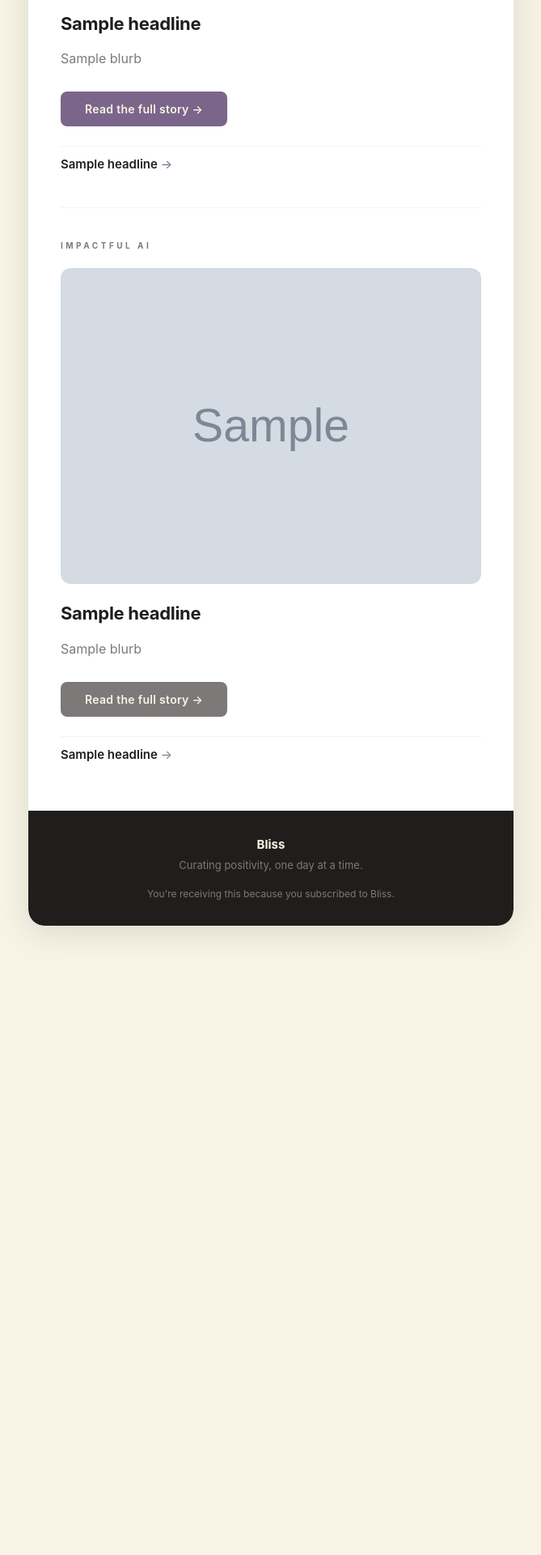
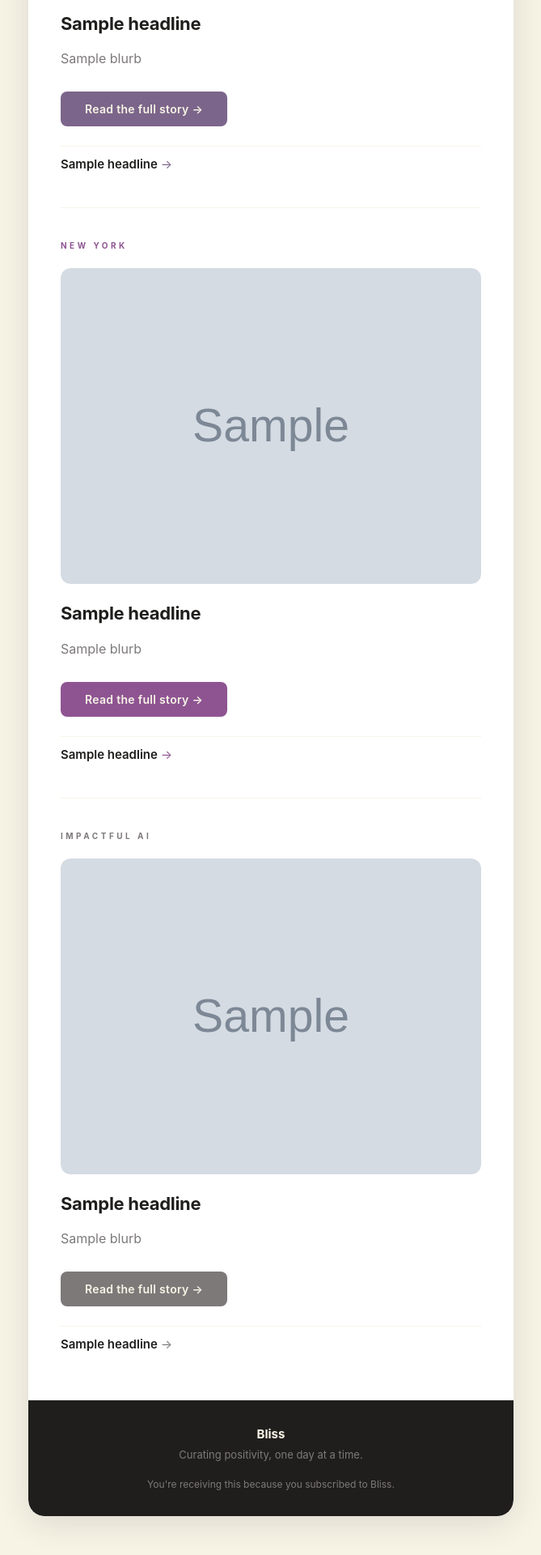
Before and after one commit to RogerWestfall/Bliss, a Python web app: template newsletter/templates/newsletter.html in a window 1280 px wide. Shown: the part 954-2874 px from the top of the page at 81% size, without its empty margins (305-974 px from the left). Before the commit the page ends 2108 px from the top, so only its background shows below. Run offline with Jinja, Linux system fonts and the light colour scheme; the template is opened without the code that fills it: most values are stand-ins (such as "Sample title", 1, 10 or a date in 2020); grey boxes marked "Sample" are stand-in pictures.

Commit message:
Add New York section: Brooklyn/Manhattan local news and events
- New section between Good News and Impactful AI
- Tavily search targets NYC local news, events, skateboarding, sports
  (Mets, Yankees, Knicks, Nets), Bed-Stuy, Bushwick, Manhattan
- Sources: Gothamist, Time Out, Brooklyn Paper, Bklyner, NY1, AMNY,
  NY Daily News, NY Post, NYC Go, Untapped Cities
- Fallback, mock data, renderer, and template all updated

https://claude.ai/code/session_01Lng22t5yArZsEGwbgvu7gZ

```diff
--- a/newsletter/renderer.py
+++ b/newsletter/renderer.py
@@ -7,7 +7,7 @@ from jinja2 import Environment, FileSystemLoader, select_autoescape
 _TEMPLATE_DIR = os.path.join(os.path.dirname(__file__), "templates")
 
 
-def render(quote: dict, good_news: dict, ai_impact: dict) -> str:
+def render(quote: dict, good_news: dict, ai_impact: dict, ny_news: dict) -> str:
     env = Environment(
         loader=FileSystemLoader(_TEMPLATE_DIR),
         autoescape=select_autoescape(["html"]),
@@ -18,4 +18,5 @@ def render(quote: dict, good_news: dict, ai_impact: dict) -> str:
         quote=quote,
         good_news=good_news,
         ai_impact=ai_impact,
+        ny_news=ny_news,
     )
--- a/newsletter/templates/newsletter.html
+++ b/newsletter/templates/newsletter.html
@@ -189,7 +189,82 @@
           </tr>
 
           <!-- ══════════════════════════════════════════
-               SECTION 3 — IMPACTFUL AI
+               SECTION 3 — NEW YORK
+               ══════════════════════════════════════════ -->
+          <tr>
+            <td class="section" style="padding:36px 40px 32px;">
+
+              <p style="margin:0 0 22px;font-size:10px;font-weight:700;letter-spacing:3.5px;
+                        text-transform:uppercase;color:#8e5492;">
+                New York
+              </p>
+
+              {% if ny_news.image %}
+              <div style="margin-bottom:22px;border-radius:12px;overflow:hidden;line-height:0;">
+                <img src="{{ ny_news.image }}"
+                     alt="{{ ny_news.headline }}"
+                     width="520"
+                     style="width:100%;max-width:520px;height:auto;display:block;border-radius:12px;" />
+              </div>
+              {% endif %}
+
+              <h2 class="headline"
+                  style="margin:0 0 14px;font-size:22px;font-weight:700;line-height:1.35;
+                         color:#1f1e1d;letter-spacing:-0.3px;">
+                {{ ny_news.headline }}
+              </h2>
+
+              <p style="margin:0 0 26px;font-size:16px;line-height:1.8;color:#7d7979;">
+                {{ ny_news.blurb }}
+              </p>
+
+              {% if ny_news.link %}
+              <table role="presentation" class="btn-wrap" cellspacing="0" cellpadding="0" border="0">
+                <tr>
+                  <td style="border-radius:8px;background-color:#8e5492;">
+                    <a href="{{ ny_news.link }}" class="btn"
+                       style="display:inline-block;padding:13px 30px;color:#f7f4e6;
+                              text-decoration:none;font-size:14px;font-weight:600;
+                              letter-spacing:0.3px;border-radius:8px;">
+                      Read the full story &rarr;
+                    </a>
+                  </td>
+                </tr>
+              </table>
+              {% endif %}
+
+              {% if ny_news.more %}
+              <table role="presentation" width="100%" cellspacing="0" cellpadding="0" border="0"
+                     style="margin-top:24px;">
+                {% for story in ny_news.more %}
+                <tr>
+                  <td style="padding:11px 0;border-top:1px solid #f7f4e6;">
+                    <a href="{{ story.link }}"
+                       style="color:#1f1e1d;text-decoration:none;font-size:15px;
+                              font-weight:600;line-height:1.4;">
+                      {{ story.headline }}
+                    </a>
+                    <span style="color:#8e5492;font-size:15px;"> &rarr;</span>
+                  </td>
+                </tr>
+                {% endfor %}
+              </table>
+              {% endif %}
+
+            </td>
+          </tr>
+
+          <!-- ── DIVIDER ── -->
+          <tr>
+            <td style="padding:0 40px 4px;">
+              <table role="presentation" width="100%" cellspacing="0" cellpadding="0" border="0">
+                <tr><td style="height:1px;background-color:#f7f4e6;font-size:0;line-height:0;">&nbsp;</td></tr>
+              </table>
+            </td>
+          </tr>
+
+          <!-- ══════════════════════════════════════════
+               SECTION 4 — IMPACTFUL AI
                ══════════════════════════════════════════ -->
           <tr>
             <td class="section-bottom" style="padding:36px 40px 48px;">
```
Also changed, not shown: main.py (+23 -3 lines), newsletter/feeds.py (+44 -4 lines).
